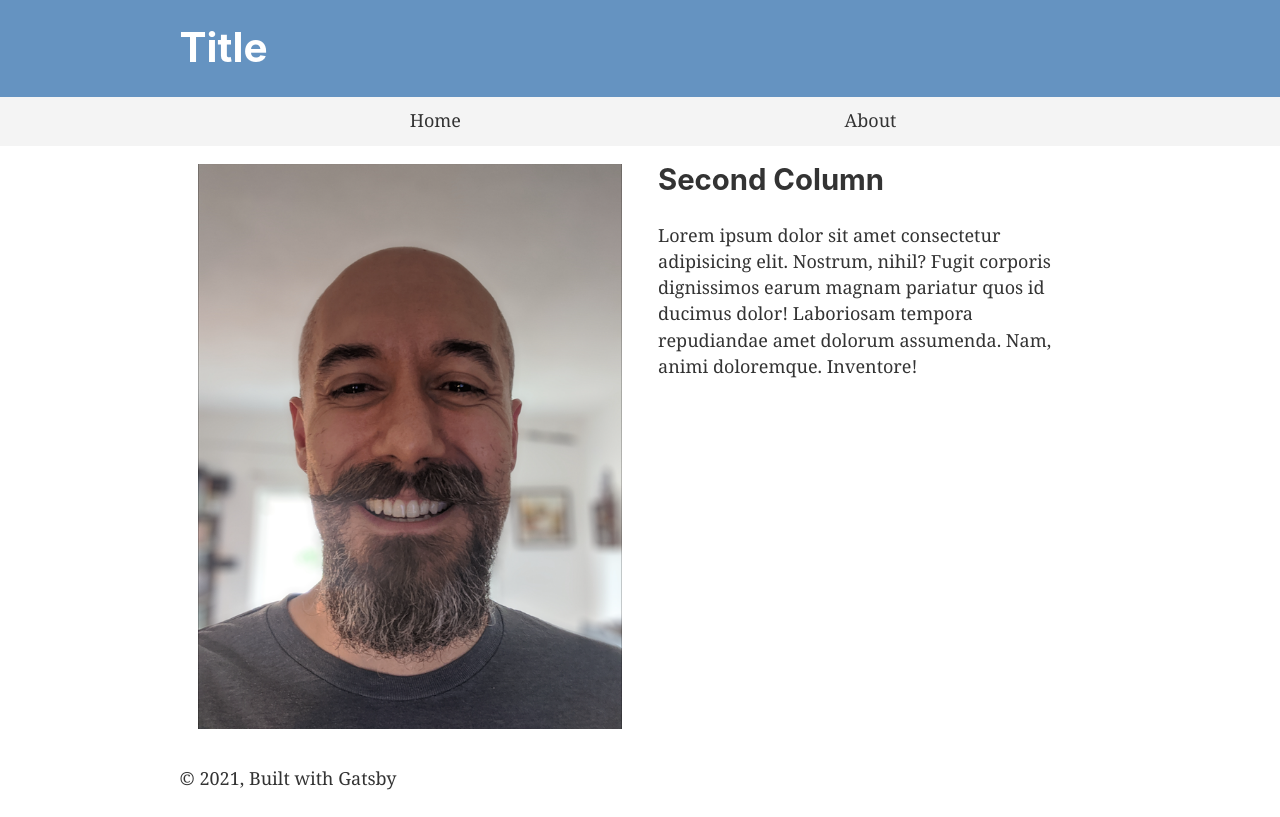
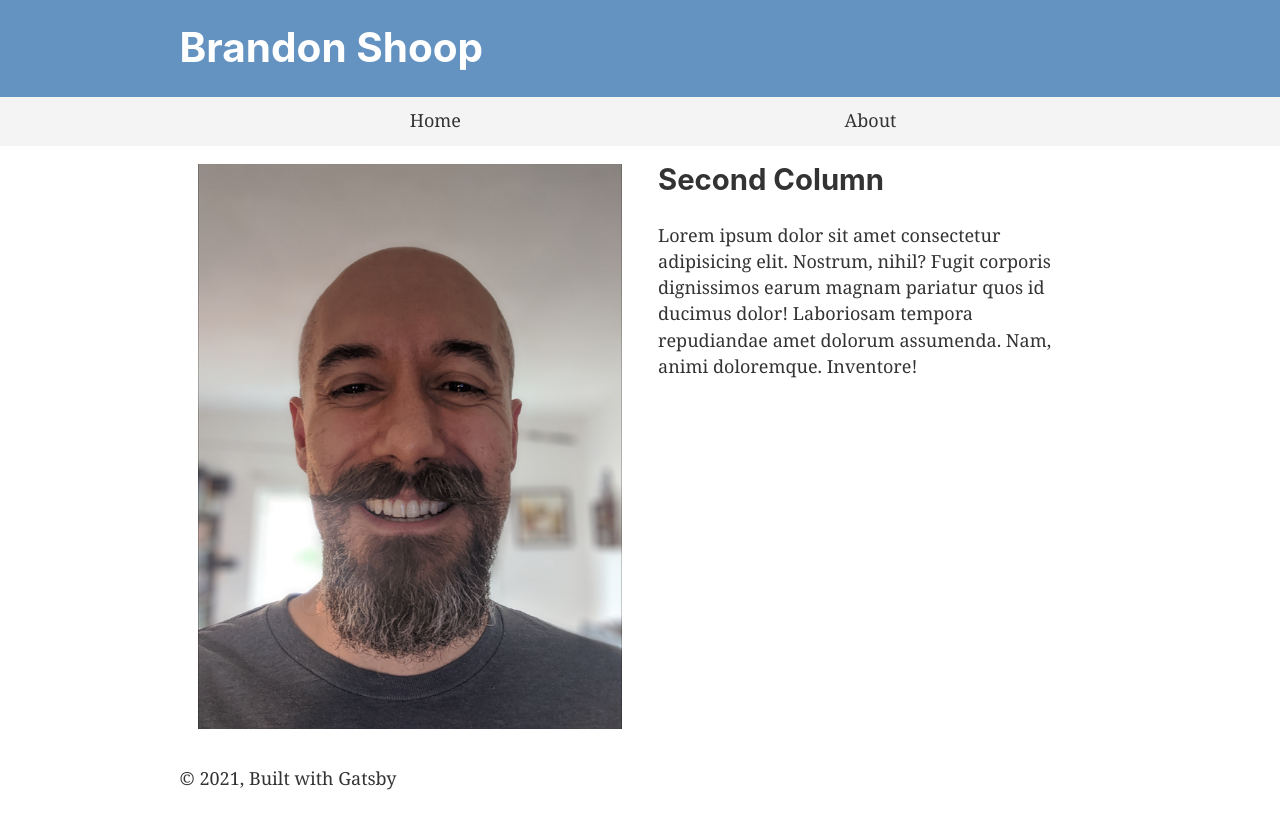
Before and after one commit to 1shooperman/1shooperman.github.io, a Gatsby site: page / in a window 1280 px wide. Built offline with nearby package versions, Linux system fonts and the light colour scheme; Gatsby itself is replaced by a stand-in of ours.

Commit message:
Fixed about/blog layout.

```diff
--- a/src/components/layout.js
+++ b/src/components/layout.js
@@ -7,14 +7,22 @@
 
 import React from "react"
 import PropTypes from "prop-types"
-import { siteTitle } from "./queries/metadata"
+import { useStaticQuery, graphql } from "gatsby"
 
 import Header from "./header"
 import Menu from "./menu"
 import "./layout.css"
 
 const Layout = ({ children }) => {
-  const { site } = siteTitle
+  const { site } = useStaticQuery(graphql`
+    query SiteTitleQuery {
+      site {
+        siteMetadata {
+          title
+        }
+      }
+    }
+  `)
 
   return (
     <>
--- a/src/components/queries/metadata.js
+++ /dev/null
@@ -1,11 +0,0 @@
-import { useStaticQuery, graphql } from "gatsby"
-
-export const siteTitle = useStaticQuery(graphql`
-  query SiteTitleQuery {
-    site {
-      siteMetadata {
-        title
-      }
-    }
-  }
-`)
```
Also changed, not shown: src/components/post-layout.jsx (+6 -3 lines), src/pages/index.js (+0 -11 lines).
